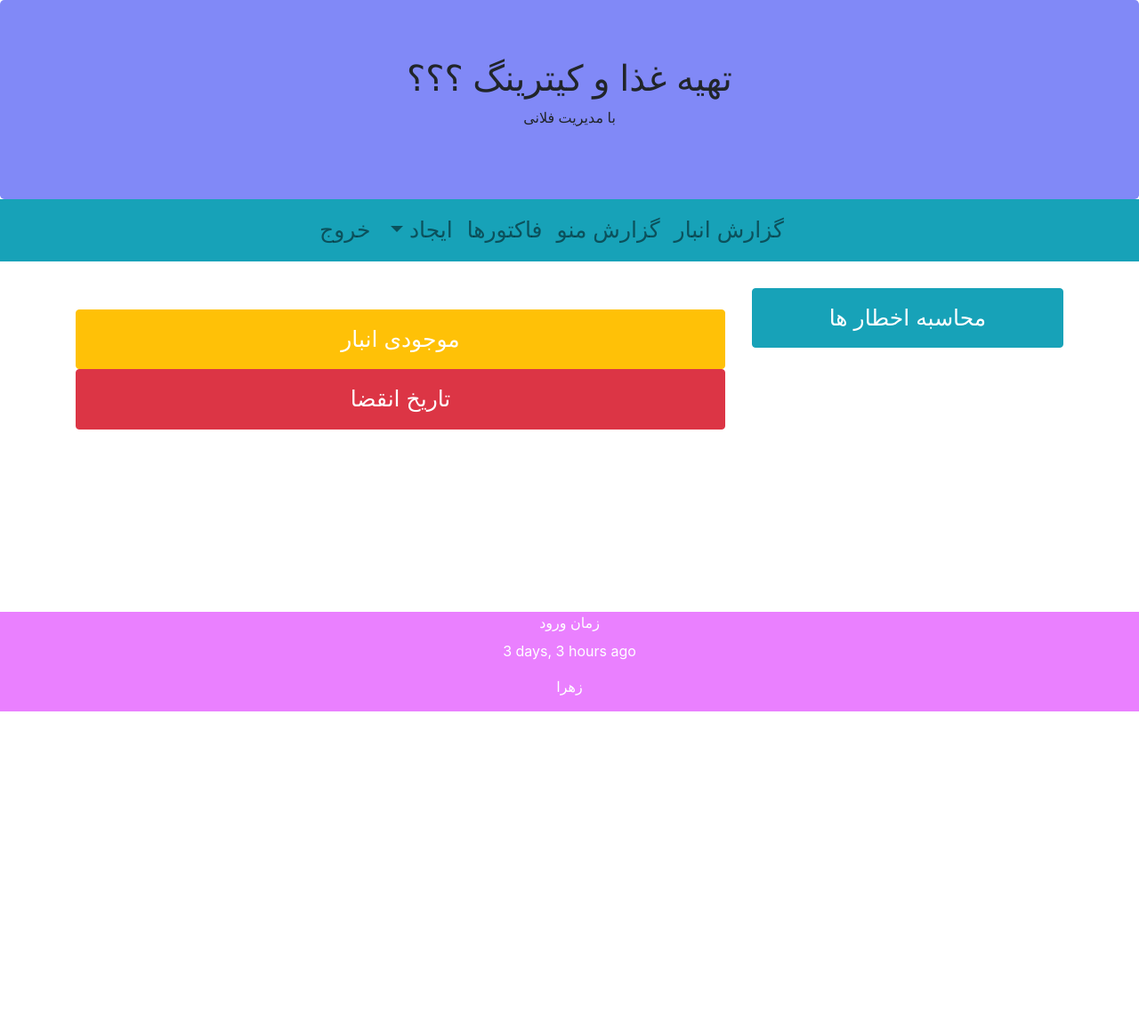
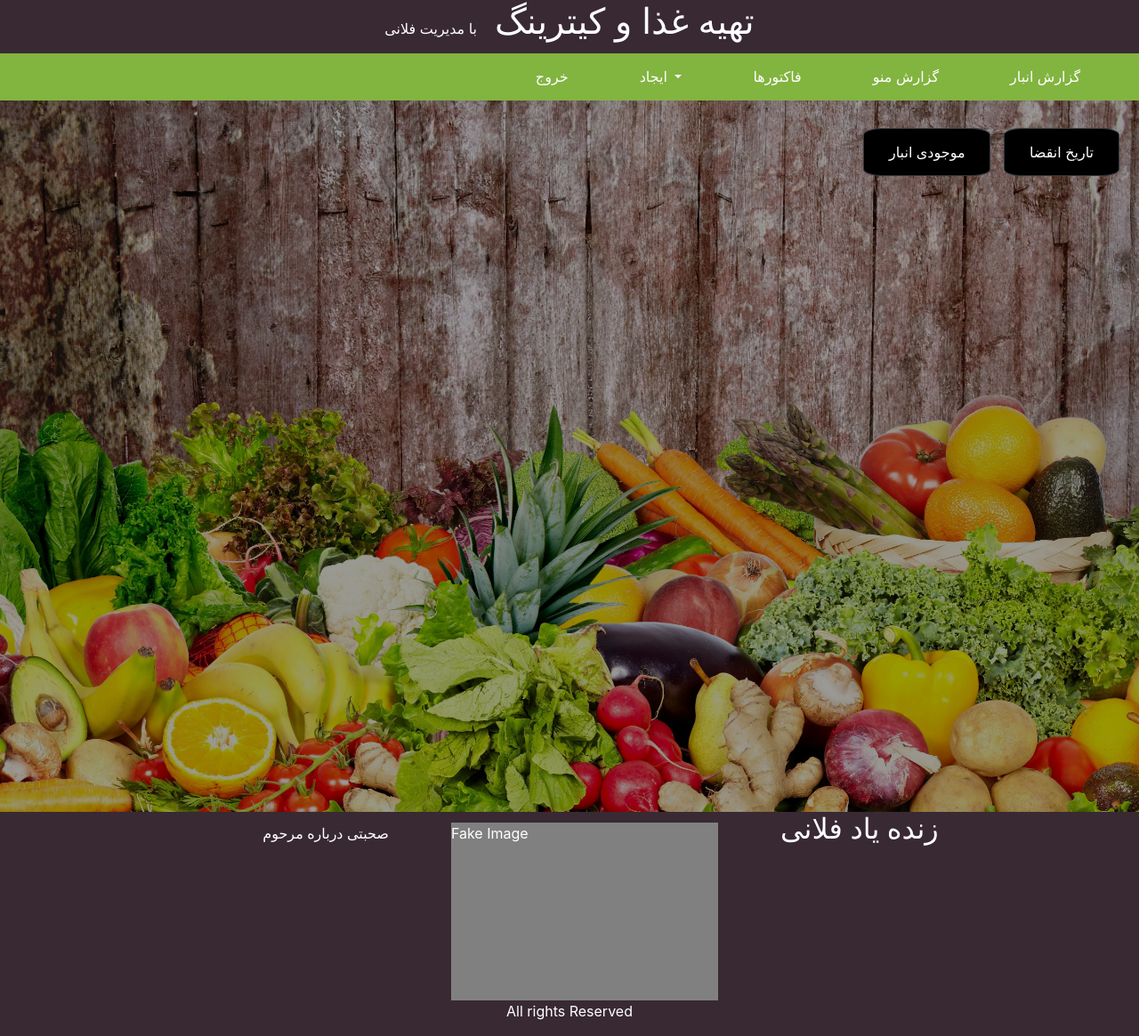
Before and after one commit to MoinHosseini/ahmadreza, a Django app: page / in a window 1280 px wide. Shown: the whole page at 89% size. Before the commit the page ends 800 px from the top, so only its background shows below. Run offline with Django 3.2, Linux system fonts and the light colour scheme; a user stored in the database is signed in; data comes from the database, SQL or seed files in the repository.

Commit message:
final changes

```diff
--- a/hesaban/settings.py
+++ b/hesaban/settings.py
@@ -96,7 +96,7 @@ TEMPLATES = [
                 'django.template.context_processors.request',
                 'django.contrib.auth.context_processors.auth',
                 'django.contrib.messages.context_processors.messages',
-                'product.context_processors.access_mina'
+                # 'product.context_processors.access_mina',
             ],
         },
     },
--- a/templates/homepage.html
+++ b/templates/homepage.html
@@ -1,70 +1,148 @@
-{% load humanize %}
+
+{% load static %}
 <!DOCTYPE html>
-<html lang="fa" dir="rtl">
+<html lang="en">
 <head>
-    <title>خانه</title>
-    <meta charset="utf-8">
-    <meta name="viewport" content="width=device-width, initial-scale=1">
+    <meta charset="UTF-8">
+    <meta http-equiv="X-UA-Compatible" content="IE=edge">
+    <meta name="viewport" content="width=device-width, initial-scale=1.0">
+    <title>HomePage</title>
+
     <link rel="stylesheet" href="https://cdn.jsdelivr.net/npm/bootstrap@4.6.2/dist/css/bootstrap.min.css">
     <script src="https://cdn.jsdelivr.net/npm/jquery@3.6.1/dist/jquery.slim.min.js"></script>
     <script src="https://cdn.jsdelivr.net/npm/popper.js@1.16.1/dist/umd/popper.min.js"></script>
     <script src="https://cdn.jsdelivr.net/npm/bootstrap@4.6.2/dist/js/bootstrap.bundle.min.js"></script>
+
   <style>
-      .footer {
-        position: fixed;
-        left: 0;
-        bottom: 0;
-        width: 100%;
-        background-color: #ea80ff;
+    #header
+    {
         color: white;
-        text-align: center;
-     }
-      .fakeimg {
-    height: 200px;
-    background: #aaa;
-  }
-  #heade{
-    background: #8189f7;
-  }
-.dropdown-menu{
-  font-size: 18px;
-}
-.nav-link{
-  font-size: 25px;
-  color:white;
+        background-color: #382933;
+        display: flex;
+        flex-direction: row-reverse;
+        align-items: baseline;
+        justify-content: center;
 
     }
-.navbar a:hover {
-  background-color: #a5e8b7;
+    #header h1
+    {
+        margin-left: 20px;
+    }
+    #nav-section
+    {
+        display: flex;
+        flex-direction: row-reverse;
+        align-items: flex-start;
+        justify-content: flex-start;
+        background-color: #82B440;
+        padding: 0.5% 5.1555%;
+
+
+    }
+    .li-elem
+    {
+        margin-left: 80px;
+
+    }
+    .li-elem a
+    {
+        color: #fff;
     }
 
-.btn{
-  width:100%;
+    #container
+    {
+        background-image: url("{% static 'home.jpg' %}");
+        width: 100%;
+        height: 100vh;
+        background-size: cover;
+        background-repeat: no-repeat;
 
+    }
+    #container::after
+    {
+        content: "";
+        position: absolute;
+
+        height: 100%;
+        width: 100%;
+        background-color: black;
+        opacity: .4;
+        z-index: 1;
+    }
+    .container-element
+    {
+        position: absolute;
+        left: 75%;
+        top: 15%;
+        z-index: 2;
+    }
+    .footer
+    {
+        display: flex;
+        flex-direction: column;
+        color: #fff;
+        background-color: #382933;
+        justify-content: center;
+        align-items: center;
+    }
+
+    .footer-elements
+    {
+    display: flex;
+    flex-direction: row-reverse;
+    justify-content: baseline;
+    align-items: baseline;
+
+    }
+    .elem
+    {
+        margin-left: 70px;
+    }
+    .btn-elem
+    {
+        color: #fff;
+    }
+    .btn-prop
+    {
+        border-radius: 15%;
+        margin-left: 10px;
+        background-color: black;
+    }
+
+    .fakeimg
+    {
+        width: 300px;
+        height: 200px;
+        background-color: gray;
+    }
+
+    a:hover
+    {
+        color: white;
     }
 
   </style>
+
   </head>
 <body>
-
-<div id = "heade" class="jumbotron text-center" style="margin-bottom:0">
-  <h1>تهیه غذا و کیترینگ ؟؟؟</h1>
+    <div id="header" class="text-right">
+        <h1>تهیه غذا و کیترینگ </h1>
         <p>با مدیریت فلانی</p>
     </div>
 
-  <nav class="navbar navbar-expand-md navbar-light bg-info">
-    <ul class="navbar-nav mx-auto">
-      <li class="nav-item text-center">
+    <nav >
+        <ul id="nav-section" class="navbar-nav mx-auto">
+          <li class="nav-item text-center li-elem">
             <a class="nav-link" href="/report/material">گزارش انبار</a>
           </li>
-      <li class="nav-item text-center">
+          <li class="nav-item text-center li-elem">
             <a class="nav-link" href="/report/kala">گزارش منو</a>
           </li>
 
-      <li class="nav-item text-center">
+          <li class="nav-item text-center li-elem">
             <a class="nav-link" href="/addtofactor">فاکتورها</a>
           </li>
-      <li class="nav-item dropdown text-center">
+          <li class="nav-item dropdown text-center li-elem">
             <a class="nav-link dropdown-toggle" href="http://example.com" id="navbarDropdownMenuLink"
             data-toggle="dropdown" aria-haspopup="true" aria-expanded="false">
             ایجاد
@@ -76,36 +154,35 @@
             </div>
           </li>
         </li>
-    <li class="nav-item text-center">
+        <li class="nav-item text-center li-elem">
           <a class="nav-link" href="/logout">خروج</a>
         </li>
         </ul>
       </nav>
 
-<div class="container" style="margin-top:30px">
-  <div class="row">
-    <div class="col-sm-4">
-      <button type="button" class="btn btn-info">
-        <a class="nav-link" href="/calc">محاسبه اخطار ها</a>
+      <div id="container">
+        <div class="container-element">
+            <br>
+            <button type="button" class="btn btn-dark btn-prop">
+              <a class="nav-link btn-elem" href="/notif/value">موجودی انبار</a>
             </button>
-    </div>
-    <div class="col-sm-8">
-      <br>
-      <button type="button" class="btn btn-warning">
-        <a class="nav-link" href="/notif/value"> موجودی انبار</a>
+            <button type="button" class="btn btn-dark btn-prop">
+              <a class="nav-link btn-elem" href="/notif/date">تاریخ انقضا</a>
             </button>
-      <button type="button" class="btn btn-danger">
-        <a class="nav-link" href="/notif/date"> تاریخ انقضا</a>
-      </button>
-    </div>
           </div>
       </div>
 
       <div class="footer">
-  <label for="usertime">زمان ورود</label><br>
-  <p dir="ltr" id="usertime">{{ user.last_login | naturaltime }}</p>
-  <p>{{mina}}</p>
+        <div>
+            <div class="footer-elements">
+              <h2 class="elem">زنده یاد فلانی</h2>
+              <div class="elem fakeimg">Fake Image</div>
+              <p class="elem">صحبتی درباره مرحوم</p>
+
             </div>
 
+        </div>
+        <p>All rights Reserved</p>
+    </div>
 </body>
 </html>
```
Also changed, not shown: product/static/home.jpg (added). Lines whose indentation alone changed are shown as unchanged.
